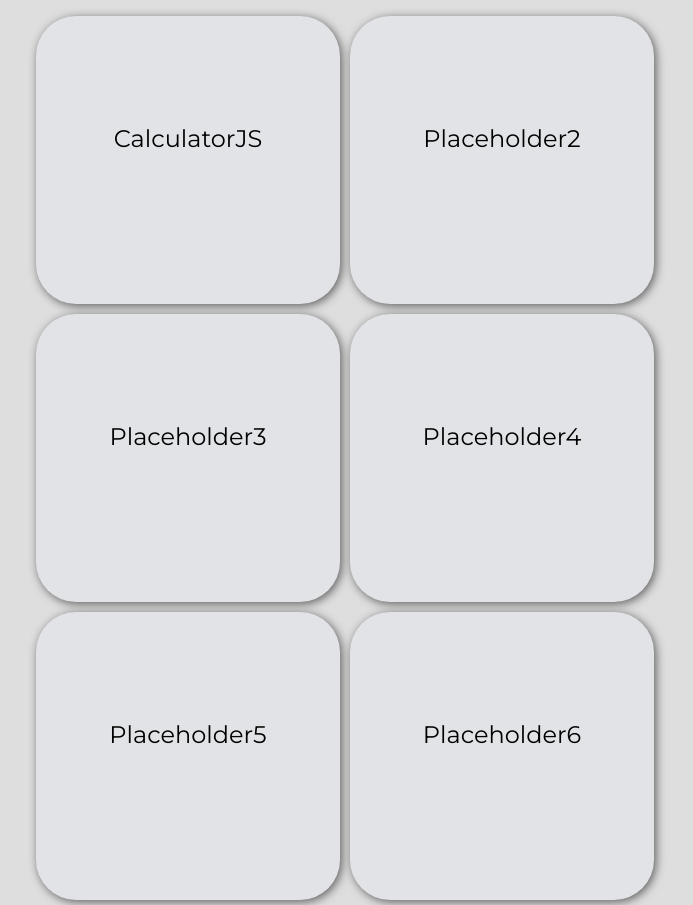
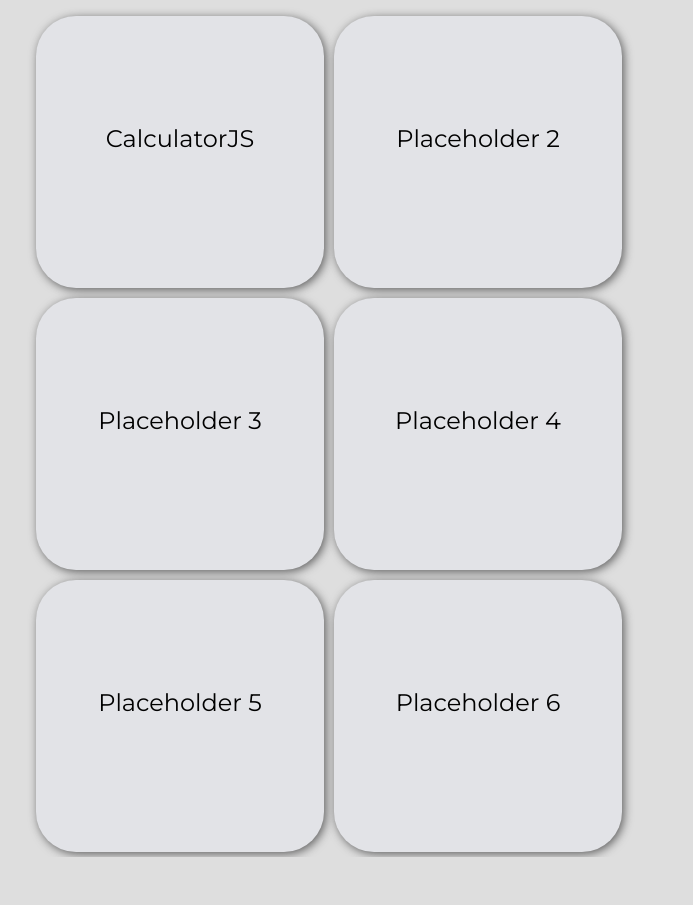
Before and after one commit to senwLu/senLuRes.v2, a React app: page / in a window 1280 px wide. Shown: the part 260-1165 px from the top of the page, without its empty margins (257-950 px from the left). After the commit the page ends 1117 px from the top, so only its background shows below. Built offline with nearby package versions, Linux system fonts and the light colour scheme.

Commit message:
minor css change to project

```diff
--- a/src/components/Project.jsx
+++ b/src/components/Project.jsx
@@ -17,23 +17,23 @@ const Project = () => {
 				</div>
 
 				<div className='project-box'>
-					<p>Placeholder2</p>
+					<p>Placeholder 2</p>
 				</div>
 
 				<div className='project-box'>
-					<p>Placeholder3</p>
+					<p>Placeholder 3</p>
 				</div>
 
 				<div className='project-box'>
-					<p>Placeholder4</p>
+					<p>Placeholder 4</p>
 				</div>
 
 				<div className='project-box'>
-					<p>Placeholder5</p>
+					<p>Placeholder 5</p>
 				</div>
 
 				<div className='project-box'>
-					<p>Placeholder6</p>
+					<p>Placeholder 6</p>
 				</div>
 
 			</div>
--- a/src/style.css
+++ b/src/style.css
@@ -155,8 +155,8 @@ body {
 }
 
 .project-box {
-  width: 19em;
-  height: 18em;
+  width: 18em;
+  height: 17em;
   margin: 5px;
   text-align: center;
   background-color: #e2e3e7;
@@ -185,9 +185,9 @@ body {
 }
 
 .project-box:hover .project-box-detail {
-  margin-top: 1.5vw;
+  margin-top: 1em;
   margin-left: -0.5em;
-  font-size: 1em;
+  font-size: 0.9em;
 }
 
 
```
